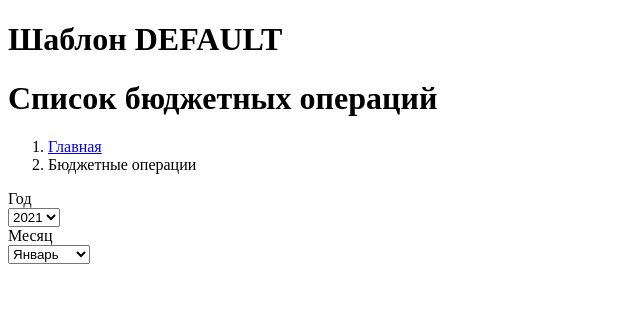
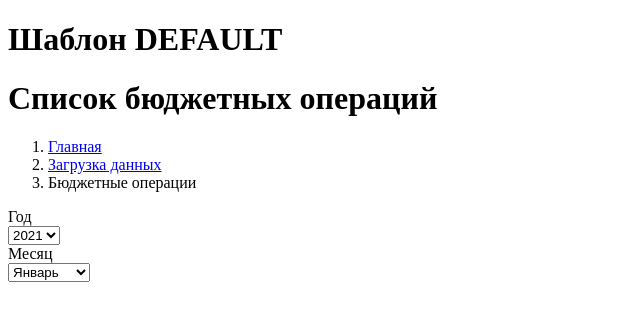
Before and after one commit to Oleksha/workplace.loc, a PHP site: template app/views/Budget/index.php in a window 1280 px wide. Shown: the top 321 px of the page, without its empty margins (0-640 px from the left). Run offline with PHP 8.4, Linux system fonts and the light colour scheme; the template is opened without the code that fills it, so the values that code supplies are empty; some libraries are stand-ins or nearby versions.

Commit message:
Update index.php

```diff
--- a/app/views/Budget/index.php
+++ b/app/views/Budget/index.php
@@ -6,6 +6,7 @@
         <nav aria-label="breadcrumb">
             <ol class="breadcrumb">
                 <li class="breadcrumb-item"><a href="<?=PATH;?>">Главная</a></li>
+                <li class="breadcrumb-item "><a href="<?=PATH;?>/budget/upload">Загрузка данных</a></li>
                 <li class="breadcrumb-item active" aria-current="page">Бюджетные операции</li>
             </ol>
         </nav>
```
